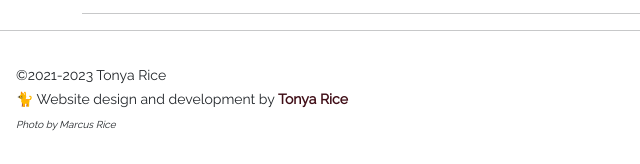
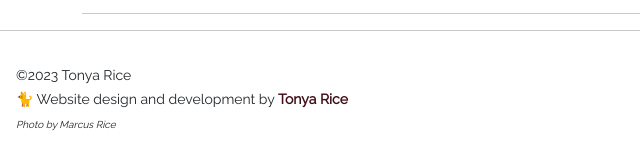
Before and after one commit to tonyarice/R34, a plain HTML site: page index.html in a window 1280 px wide. Shown: the part 1774-1938 px from the top of the page, 0-640 px from the left. Drawn offline with nearby package versions, Linux system fonts and the light colour scheme.

Commit message:
added copyright year

```diff
--- a/index.html
+++ b/index.html
@@ -300,7 +300,7 @@
     </div> -->
 
     <small>
-      <span id="credit text-left"> ©2021-2023 Tonya Rice
+      <span id="credit text-left"> ©2023 Tonya Rice
         <br/>🐈
         Website design and development
         by <a
```
